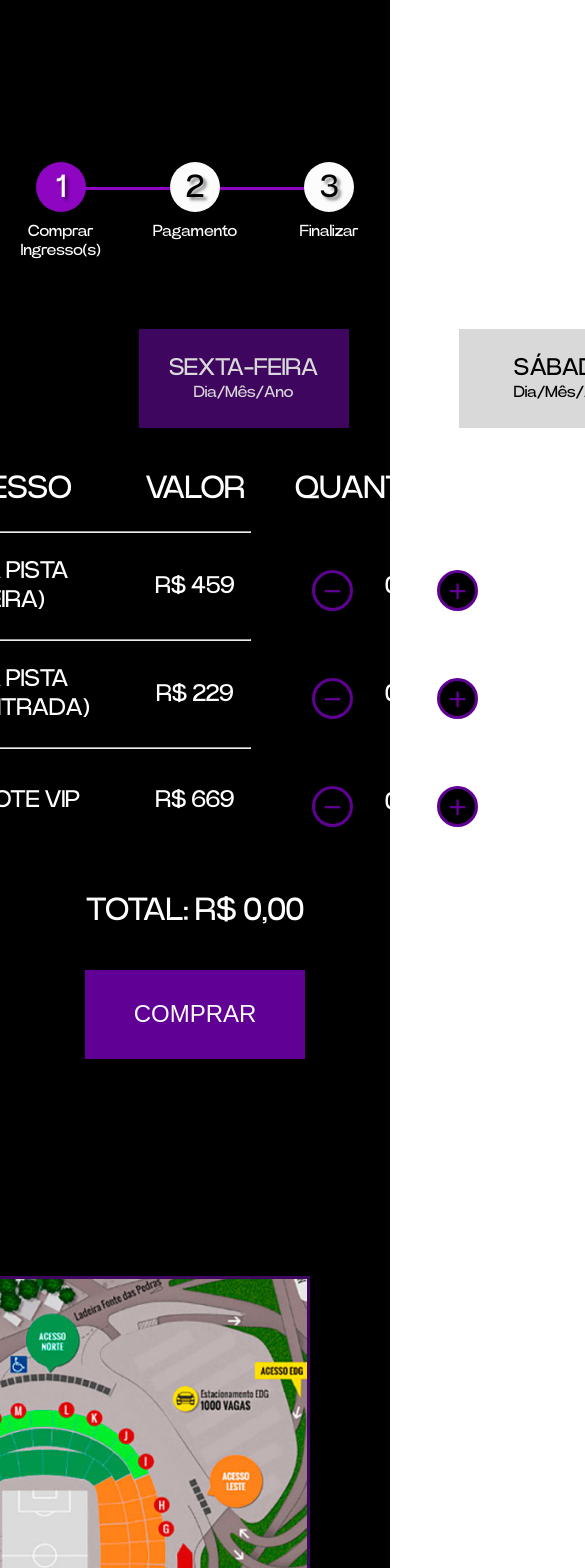
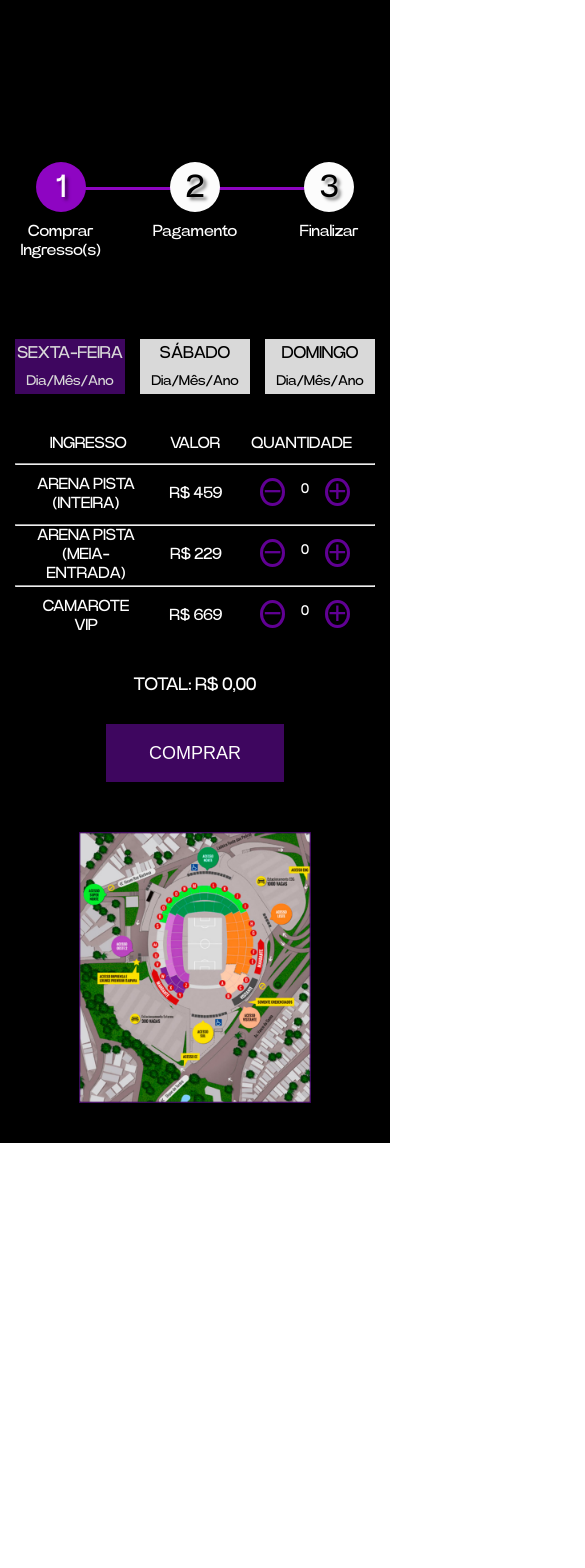
Before and after one commit to elcarvalhogoncalves/inkigayofestival, a Next.js app in the folder inkigayo-festival/: page /ingresso in a window 390 px wide. Shown: the top 1568 px of the page, 585 px wide, since content can reach past the window. After the commit the page ends 1143 px from the top, so only its background shows below. Built offline with nearby package versions, Linux system fonts and the light colour scheme.

Commit message:
mobile da página de compras está pronto

```diff
--- a/inkigayo-festival/src/components/ingressos/comprar.tsx
+++ b/inkigayo-festival/src/components/ingressos/comprar.tsx
@@ -465,12 +465,11 @@ export default function IngressoCompras({
           COMPRAR
         </button>
       </section>
-      <div className={styles.imagemArena}>
-        <Image
+      <div className={styles.imagem}>
+        <img
+          className={styles.imagemArena}
           src="/imagens/ingressos/arena.png"
           alt="Mapa da Arena Fonte Nova"
-          width={580}
-          height={678}
         />
       </div>
     </>
--- a/inkigayo-festival/src/styles/components/ingresso/IngressoComprar.module.css
+++ b/inkigayo-festival/src/styles/components/ingresso/IngressoComprar.module.css
@@ -24,6 +24,7 @@
   flex-shrink: 0;
   background: #d9d9d9;
   color: #000000;
+  cursor: pointer;
 }
 
 .tableInfomationIngresso {
@@ -55,7 +56,7 @@
   display: flex;
   flex-direction: column;
   align-items: center;
-  padding-top: 7.31rem;
+  margin-top: 7.31rem;
   height: 100vh;
   background: #000000;
 }
@@ -152,7 +153,7 @@
 
   width: 220px;
   height: 89px;
-  background: #610094;
+  background: rgba(62, 6, 95, 1);
 
   cursor: pointer;
   padding: 16px;
@@ -161,7 +162,7 @@
   border: none;
 }
 
-.imagemArena {
+.imagem {
   display: flex;
   justify-content: center;
   align-items: center;
@@ -169,20 +170,110 @@
   margin-top: 6rem;
 }
 
-@media screen and (max-width: 670px) {
-  .divider {
-    display: flex;
-    align-items: center;
-    justify-content: center;
-    width: 380px;
+.imagemArena {
+  width: 100%;
+}
+
+@media screen and (max-width: 600px) {
+  .cardsDays {
+    margin-top: 10px;
   }
 
   .cardsDaysList {
-    width: 113px;
-    height: 43px;
+    gap: 1.5rem;
+  }
+
+  .cardsDaysItem {
+    width: 110px;
+    height: 55px;
+  }
+
+  .daystitle {
+    font-size: 1.7rem;
+  }
+
+  .datetitle {
+    font-size: 1.4rem;
+    padding-top: 1rem;
+  }
+
+  .sectionIngresso {
+    margin: 10px;
+    height: 0%;
+  }
+
+  .tableTitles {
+    padding: 0px;
+    margin: 20px;
+  }
+
+  .tableItensList {
+    padding: 0px;
+    margin: 10px;
+    width: 340px;
+    display: flex;
+    justify-content: flex-start;
+  }
+
+  .titleTable {
+    width: 101px;
+    height: 19px;
+    font-size: 16px;
+  }
+
+  .td {
+    width: 98px;
+    height: 38px;
+    font-size: 16px;
+    margin-left: 12px;
+  }
+
+  .workTime {
+    margin: 16px;
+    font-size: 14px;
+    width: 1rem;
+    display: flex;
+    align-items: center;
+  }
+
+  .buttonAddSubtract {
+    width: 0;
+    display: relative;
+    margin: -5px -120px 0px 0px;
+  }
+
+  .btnMinus,
+  .btnPlus {
+    width: 28px;
+    height: 28px;
+    display: flex;
+    align-items: center;
+    justify-content: right;
+  }
+
+  .divider {
+    width: 360px;
+  }
+
+  .totalCart {
+    padding-top: 2rem;
+    font-size: 18px;
+  }
+
+  .btnNext {
+    margin-top: 2rem;
+    width: 17.8rem;
+    height: 5.8rem;
+    font-size: 1.8rem;
+  }
+
+  .imagem {
+    margin-top: 0rem;
   }
 
   .imagemArena {
-    width: 10%;
+    width: 23.2rem;
+    height: 27.1rem;
+    margin: 4rem;
   }
 }
```
